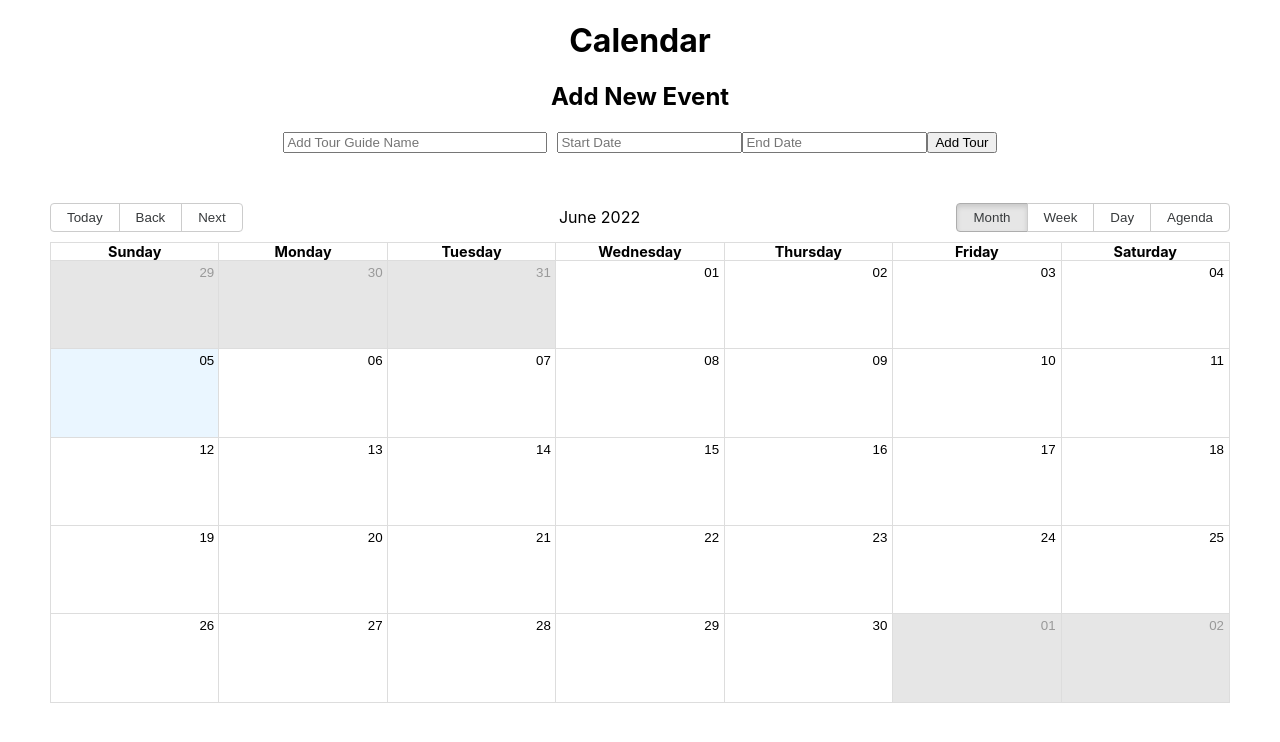
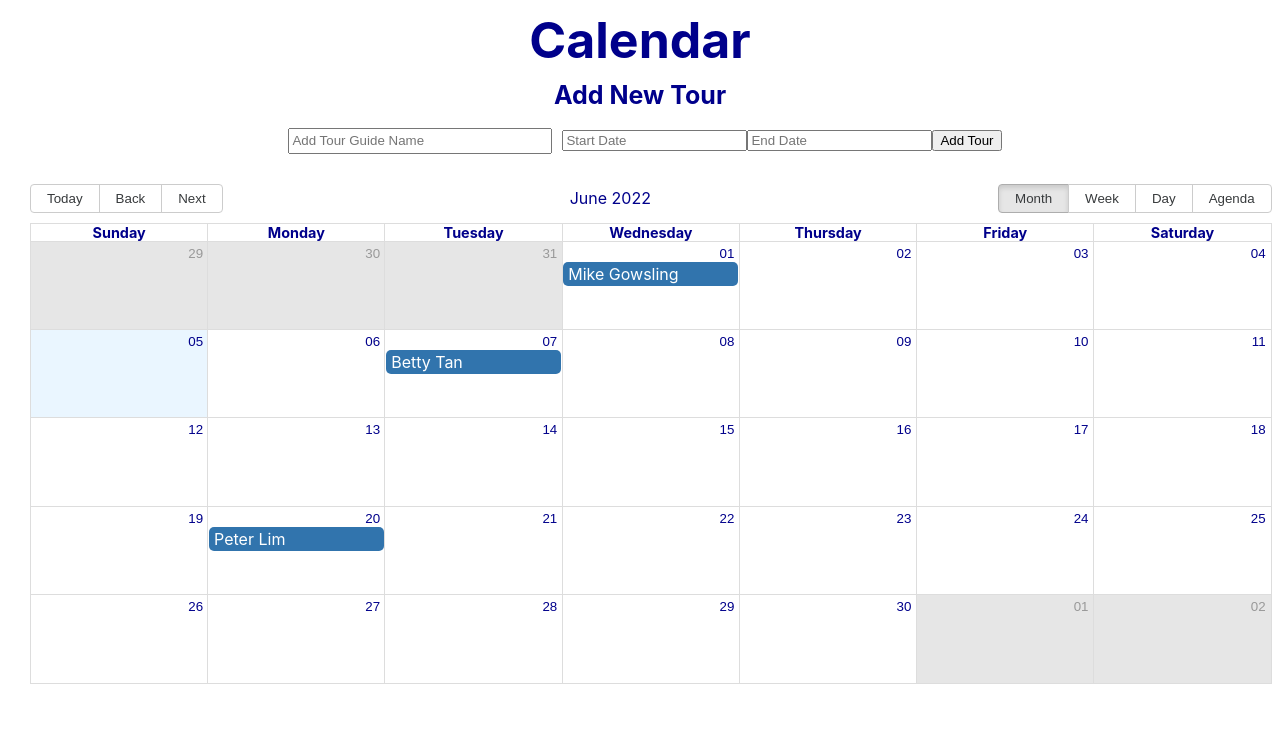
Before and after one commit to BonVoyageHacks-22/TourGather, a React (Create React App) app in the folder calendar-app/: page / in a window 1280 px wide. Shown: the top 742 px of the page. Built offline with nearby package versions, Linux system fonts and the light colour scheme.

Commit message:
change colors

```diff
--- a/calendar-app/src/App.js
+++ b/calendar-app/src/App.js
@@ -1,6 +1,7 @@
 import format from "date-fns/format";
 import getDay from "date-fns/getDay";
 import parse from "date-fns/parse";
+import enUS from 'date-fns/locale/en-US'
 import startOfWeek from "date-fns/startOfWeek";
 import React, { useState } from "react";
 import { Calendar, dateFnsLocalizer } from "react-big-calendar";
@@ -10,7 +11,7 @@ import "react-datepicker/dist/react-datepicker.css";
 import "./App.css";
 
 const locales = {
-  "en-US": require("date-fns/locale/en-US"),
+  "en-US": enUS,
 };
 
 const localizer = dateFnsLocalizer({
@@ -24,20 +25,19 @@ const localizer = dateFnsLocalizer({
 // dummy data
 const events = [
   {
-      title: "Big Meeting",
-      allDay: true,
-      start: new Date(2021, 6, 0),
-      end: new Date(2021, 6, 0),
+      title: "Mike Gowsling",
+      start: new Date(2022, 5, 1),
+      end: new Date(2022, 5, 1),
   },
   {
-      title: "Vacation",
-      start: new Date(2021, 6, 7),
-      end: new Date(2021, 6, 10),
+      title: "Betty Tan",
+      start: new Date(2022, 5, 7),
+      end: new Date(2022, 5, 7),
   },
   {
-      title: "Conference",
-      start: new Date(2021, 6, 20),
-      end: new Date(2021, 6, 23),
+      title: "Peter Lim",
+      start: new Date(2022, 5, 20),
+      end: new Date(2022, 5, 20),
   },
 ];
 
@@ -45,21 +45,33 @@ function App() {
   const [newEvent, setNewEvent] = useState({ title: "", start: "", end: "" });
   const [allEvents, setAllEvents] = useState(events);
 
-  function handleAddEvent() {
+  function addEvent() {
     setAllEvents([...allEvents, newEvent]);
   }
 
   return (
     <div className="App">
-      <h1>Calendar</h1>
-            <h2>Add New Event</h2>
+      <h1 style={{ fontSize: "50px", marginTop: "10px", marginBottom: "10px", color: "darkblue" }}>Calendar</h1>
+            <h2 style={{ fontSize: "25px", marginTop: "10px", marginBottom: "10px", color: "darkblue" }}>Add New Tour</h2>
             <div>
-                <input type="text" placeholder="Add Tour Guide Name" style={{ width: "20%", marginRight: "10px" }} value={newEvent.title} onChange={(e) => setNewEvent({ ...newEvent, title: e.target.value })} />
-                <DatePicker placeholderText="Start Date" style={{ marginRight: "10px" }} selected={newEvent.start} onChange={(start) => setNewEvent({ ...newEvent, start })} />
-                <DatePicker placeholderText="End Date" selected={newEvent.end} onChange={(end) => setNewEvent({ ...newEvent, end })} />
-                <button stlye={{ marginTop: "10px" }} onClick={handleAddEvent}>Add Tour</button>
+                <input type="text" placeholder="Add Tour Guide Name" style={{ height: "20px", width: "20%", marginRight: "10px", marginLeft: "10px" }} value={newEvent.title} onChange={(e) => setNewEvent({ ...newEvent, title: e.target.value })}></input>
+
+                <DatePicker
+                  placeholderText="Start Date"
+                  style={{ height: "20px", width: "20%", marginRight: "10px", marginLeft: "10px" }} selected={newEvent.start} onChange={(start) => setNewEvent({ ...newEvent, start })}></DatePicker>
+                <DatePicker
+                  placeholderText="End Date"
+                  style={{ height: "20px", width: "20%", marginRight: "10px", marginLeft: "10px" }} selected={newEvent.end} onChange={(end) => setNewEvent({ ...newEvent, end })}></DatePicker>
+
+                <button onClick={addEvent} style={{ left: "20px", top: "20%", marginTop: "10px" }}>Add Tour</button>
             </div>
-            <Calendar localizer={localizer} events={allEvents} startAccessor="start" endAccessor="end" style={{ height: 500, margin: "50px" }} />
+
+            <Calendar
+              localizer={localizer}
+              events={allEvents}
+              startAccessor="start"
+              endAccessor="end"
+              style={{ alignContent: "center", height: 500, width: "97%", marginBlockStart: "30px", marginBlockEnd: "30px", marginInlineStart: "30px", marginInlineEnd: "30px", color: "darkblue", backgroundColor: "white"}} />
     </div>
   );
 }
```
